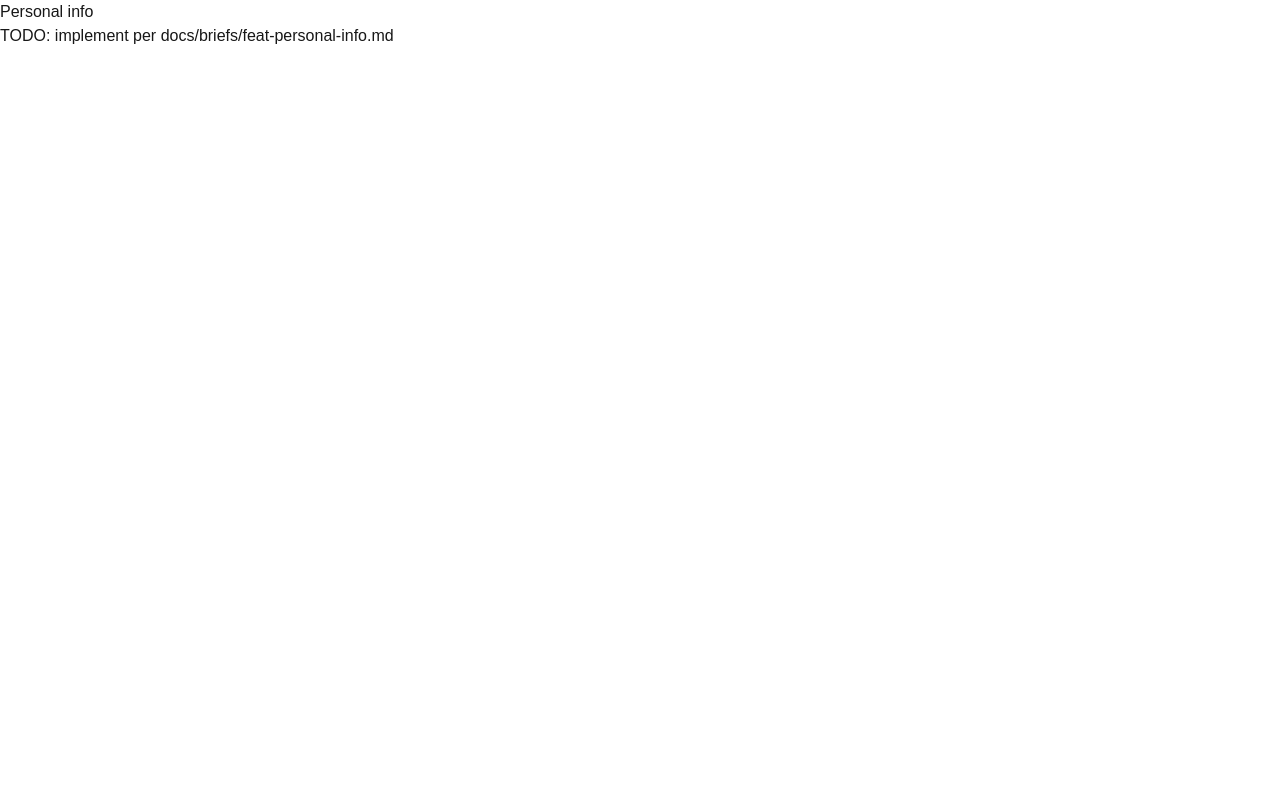
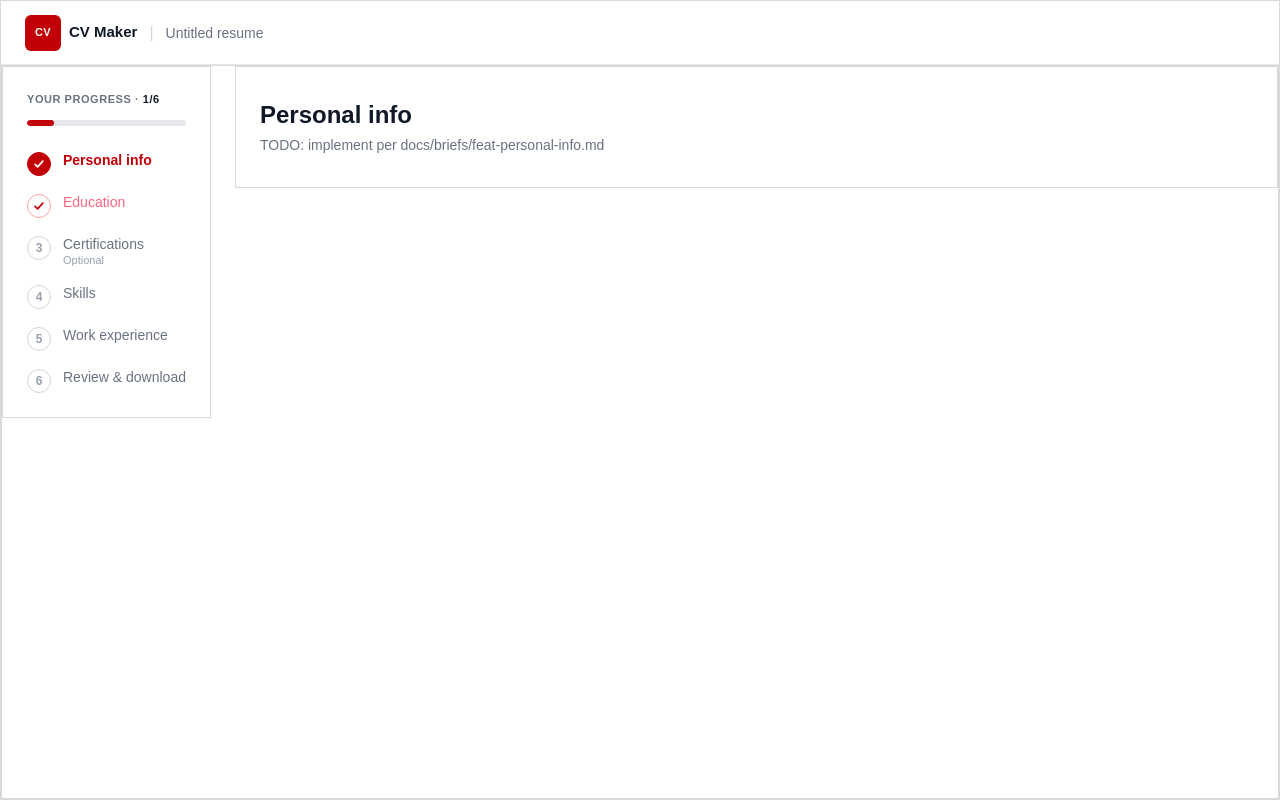
Before and after one commit to alisher117/CV-Maker, a Next.js app: page /builder/personal in a window 1280 px wide. Built offline with nearby package versions, Linux system fonts and the light colour scheme.

Commit message:
feat(builder-shell): add header and progress sidebar for personal flow (#6)
Needs further examination on layout

```diff
--- a/src/app/builder/personal/page.tsx
+++ b/src/app/builder/personal/page.tsx
@@ -1,8 +1,23 @@
+import Header from '@/components/layouts/builder-shell/Header';
+import ProgressSidebar from '@/components/wizard/builder-shell/ProgressSidebar';
+
 export default function PersonalInfoPage() {
   return (
-    <div>
-      <h1>Personal info</h1>
-      <p>TODO: implement per docs/briefs/feat-personal-info.md</p>
+    <div className="flex min-h-screen flex-col border border-[#D9D9D9] bg-white text-gray-900">
+      <Header />
+
+      <div className="flex flex-1 items-start gap-6 border border-[#D9D9D9]">
+        <aside className="shrink-0 border border-[#D9D9D9]">
+          <ProgressSidebar />
+        </aside>
+
+        <main className="flex-1 border border-[#D9D9D9] px-6 py-8">
+          <h1 className="text-2xl font-semibold">Personal info</h1>
+          <p className="mt-1 text-sm text-gray-500">
+            TODO: implement per docs/briefs/feat-personal-info.md
+          </p>
+        </main>
+      </div>
     </div>
   );
 }
--- /dev/null
+++ b/src/components/layouts/builder-shell/Header.tsx
@@ -0,0 +1,40 @@
+import Link from 'next/link';
+
+export interface HeaderProps {
+  fileName?: string;
+}
+
+export default function Header({ fileName = 'Untitled resume' }: HeaderProps) {
+  return (
+    <header
+      role="banner"
+      className="flex h-16 w-full items-center gap-3 border-b border-gray-200 bg-white px-6"
+    >
+      <Link
+        href="/"
+        aria-label="CV Maker — go to home"
+        className="flex items-center gap-2 rounded-sm outline-none focus-visible:ring-2 focus-visible:ring-red-700 focus-visible:ring-offset-2"
+      >
+        <span
+          aria-hidden="true"
+          className="flex h-9 w-9 items-center justify-center rounded-md bg-red-700 text-[11px] font-bold tracking-wide text-white"
+        >
+          CV
+        </span>
+        <span className="text-[15px] font-semibold text-gray-900">CV Maker</span>
+      </Link>
+
+      <span aria-hidden="true" className="text-gray-300">
+        |
+      </span>
+
+      <span
+        className="truncate text-sm text-gray-500"
+        title={fileName}
+        aria-label={`Current resume: ${fileName}`}
+      >
+        {fileName}
+      </span>
+    </header>
+  );
+}
--- /dev/null
+++ b/src/components/ui/CheckIcon.tsx
@@ -0,0 +1,19 @@
+import type { SVGProps } from 'react';
+
+export default function CheckIcon(props: SVGProps<SVGSVGElement>) {
+  return (
+    <svg
+      viewBox="0 0 20 20"
+      fill="none"
+      stroke="currentColor"
+      strokeWidth={2.5}
+      strokeLinecap="round"
+      strokeLinejoin="round"
+      aria-hidden="true"
+      focusable="false"
+      {...props}
+    >
+      <path d="M4.5 10.5l3.5 3.5 7.5-8" />
+    </svg>
+  );
+}
--- /dev/null
+++ b/src/components/ui/ProgressBar.tsx
@@ -0,0 +1,25 @@
+export interface ProgressBarProps {
+    value: number;
+  max: number;
+  label?: string;
+}
+
+export default function ProgressBar({ value, max, label = 'Progress' }: ProgressBarProps) {
+  const safeMax = max > 0 ? max : 1;
+  const safeValue = Math.min(Math.max(value, 0), safeMax);
+  const percent = Math.round((safeValue / safeMax) * 100);
+
+  return (
+    <div
+      role="progressbar"
+      aria-label={label}
+      aria-valuemin={0}
+      aria-valuemax={safeMax}
+      aria-valuenow={safeValue}
+      aria-valuetext={`${safeValue} of ${safeMax}`}
+      className="h-1.5 w-full overflow-hidden rounded-full bg-gray-200"
+    >
+      <div className="h-full rounded-full bg-red-700" style={{ width: `${percent}%` }} />
+    </div>
+  );
+}
--- /dev/null
+++ b/src/components/wizard/builder-shell/ProgressSidebar.tsx
@@ -0,0 +1,65 @@
+import ProgressBar from '@/components/ui/ProgressBar';
+
+import StepIndicator from './StepIndicator';
+
+export interface WizardStep {
+  id: string;
+  label: string;
+  optional?: boolean;
+  completed?: boolean;
+  current?: boolean;
+}
+
+export const DEFAULT_WIZARD_STEPS: WizardStep[] = [
+  { id: 'personal', label: 'Personal info', completed: true, current: true },
+  { id: 'education', label: 'Education', completed: true },
+  { id: 'certifications', label: 'Certifications', optional: true },
+  { id: 'skills', label: 'Skills' },
+  { id: 'experience', label: 'Work experience' },
+  { id: 'review', label: 'Review & download' },
+];
+
+export interface ProgressSidebarProps {
+  steps?: WizardStep[];
+}
+
+export default function ProgressSidebar({ steps = DEFAULT_WIZARD_STEPS }: ProgressSidebarProps) {
+  const total = steps.length;
+  const completedCount = steps.filter((s) => s.completed).length;
+  const currentIndex = steps.findIndex((s) => s.current);
+  const positionLabel = currentIndex >= 0 ? currentIndex + 1 : completedCount;
+
+  return (
+    <nav
+      aria-label="Wizard progress"
+      className="flex w-full max-w-[260px] flex-col gap-6 px-6 py-6"
+    >
+      <div className="flex flex-col gap-3">
+        <p className="text-[11px] font-semibold uppercase tracking-wider text-gray-500">
+          Your progress <span aria-hidden="true">·</span>{' '}
+          <span className="text-gray-900">
+            {positionLabel}/{total}
+          </span>
+        </p>
+        <ProgressBar
+          value={positionLabel}
+          max={total}
+          label={`Step ${positionLabel} of ${total}`}
+        />
+      </div>
+
+      <ol className="flex flex-col gap-4" role="list">
+        {steps.map((step, i) => (
+          <StepIndicator
+            key={step.id}
+            index={i + 1}
+            label={step.label}
+            completed={step.completed}
+            current={step.current}
+            optional={step.optional}
+          />
+        ))}
+      </ol>
+    </nav>
+  );
+}
--- /dev/null
+++ b/src/components/wizard/builder-shell/StepIndicator.tsx
@@ -0,0 +1,45 @@
+import CheckIcon from '@/components/ui/CheckIcon';
+
+export interface StepIndicatorProps {
+  index: number;
+  label: string;
+  completed?: boolean;
+  current?: boolean;
+  optional?: boolean;
+}
+
+export default function StepIndicator({
+  index,
+  label,
+  completed = false,
+  current = false,
+  optional = false,
+}: StepIndicatorProps) {
+  const badgeClasses = current
+    ? 'bg-red-700 text-white border-red-700'
+    : completed
+      ? 'bg-white text-red-700 border-red-300'
+      : 'bg-white text-gray-400 border-gray-300';
+
+  const labelClasses = current
+    ? 'text-red-700 font-semibold'
+    : completed
+      ? 'text-rose-400 font-medium'
+      : 'text-gray-500';
+
+  return (
+    <li aria-current={current ? 'step' : undefined} className="flex items-start gap-3">
+      <span
+        aria-hidden="true"
+        className={`mt-0.5 flex h-6 w-6 shrink-0 items-center justify-center rounded-full border text-xs font-semibold ${badgeClasses}`}
+      >
+        {completed ? <CheckIcon className="h-3.5 w-3.5" /> : index}
+      </span>
+
+      <span className="flex flex-col leading-tight">
+        <span className={`text-sm ${labelClasses}`}>{label}</span>
+        {optional ? <span className="text-[11px] text-gray-400">Optional</span> : null}
+      </span>
+    </li>
+  );
+}
```
